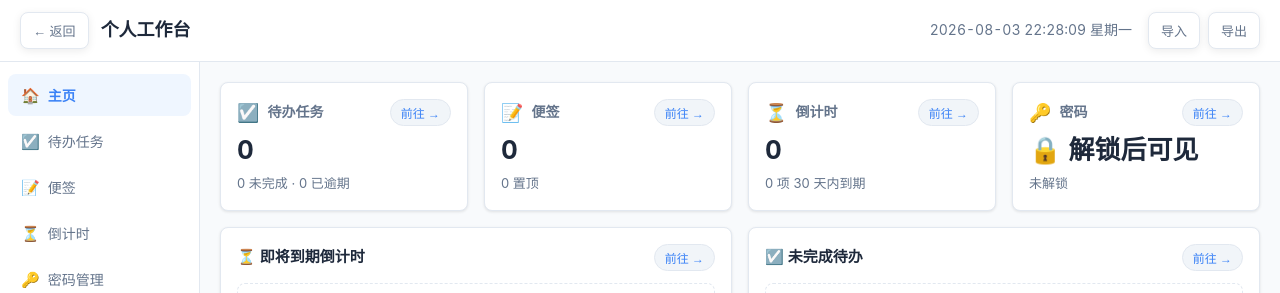
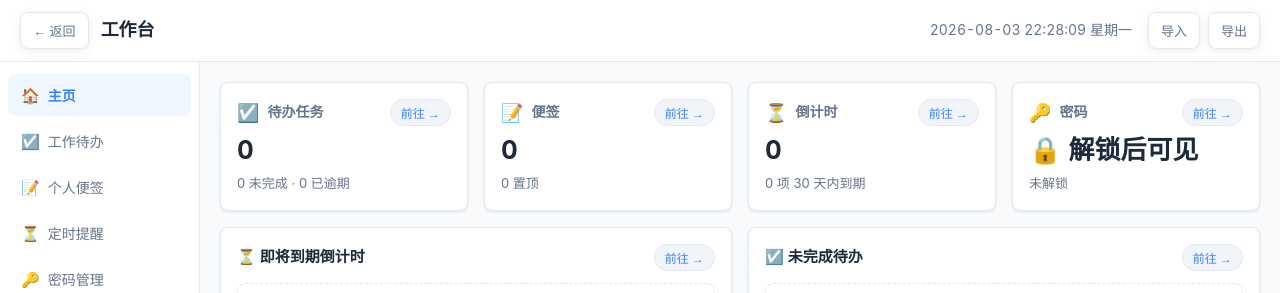
Before and after one commit to zhixiaotx/easy-web-tab, a Vue app: page /workbench in a window 1280 px wide. Shown: the top 293 px of the page. Built offline with nearby package versions, Linux system fonts and the light colour scheme.

Commit message:
feat-设置按钮移入右上角并统一工作台命名

```diff
--- a/src/views/HomeView.vue
+++ b/src/views/HomeView.vue
@@ -285,6 +285,7 @@ const handlePageChange = () => {
   <!-- 右上角工具栏 -->
   <div class="top-right-toolbar">
     <ThemeToggle />
+    <button class="btn-help" @click="showSettingsDialog = true" title="设置">⚙️</button>
     <button class="btn-help" @click="openHelp" title="帮助">❓</button>
     <button class="btn-front" @click="toggleAdmin" title="切换到前台 (Ctrl+B)">
       前台
@@ -293,8 +294,7 @@ const handlePageChange = () => {
 
   <!-- 左上角工具栏 -->
   <div class="top-left-toolbar">
-    <button class="btn-help" @click="router.push('/workbench')" title="个人工作台">🧰 个人工作台</button>
-    <button class="btn-help" @click="showSettingsDialog = true" title="设置">⚙️</button>
+    <button class="btn-help" @click="router.push('/workbench')" title="工作台">🧰 工作台</button>
   </div>
 
   <div class="container">
--- a/src/views/WorkbenchView.vue
+++ b/src/views/WorkbenchView.vue
@@ -36,9 +36,9 @@ function navigateTo(section: string) {
 
 const MENU_ITEMS = [
   { key: 'home', label: '主页', icon: '🏠' },
-  { key: 'todos', label: '待办任务', icon: '☑️' },
-  { key: 'notes', label: '便签', icon: '📝' },
-  { key: 'countdowns', label: '倒计时', icon: '⏳' },
+  { key: 'todos', label: '工作待办', icon: '☑️' },
+  { key: 'notes', label: '个人便签', icon: '📝' },
+  { key: 'countdowns', label: '定时提醒', icon: '⏳' },
   { key: 'passwords', label: '密码管理', icon: '🔑' }
 ] as const
 
@@ -169,7 +169,7 @@ async function handleImportFile(event: Event) {
     <header class="wb-header">
       <div class="wb-header-left">
         <button class="wb-btn" @click="router.back()">← 返回</button>
-        <h1>个人工作台</h1>
+        <h1>工作台</h1>
       </div>
       <div class="wb-header-right">
         <span class="wb-clock" data-testid="wb-clock">{{ clockText }}</span>
```
